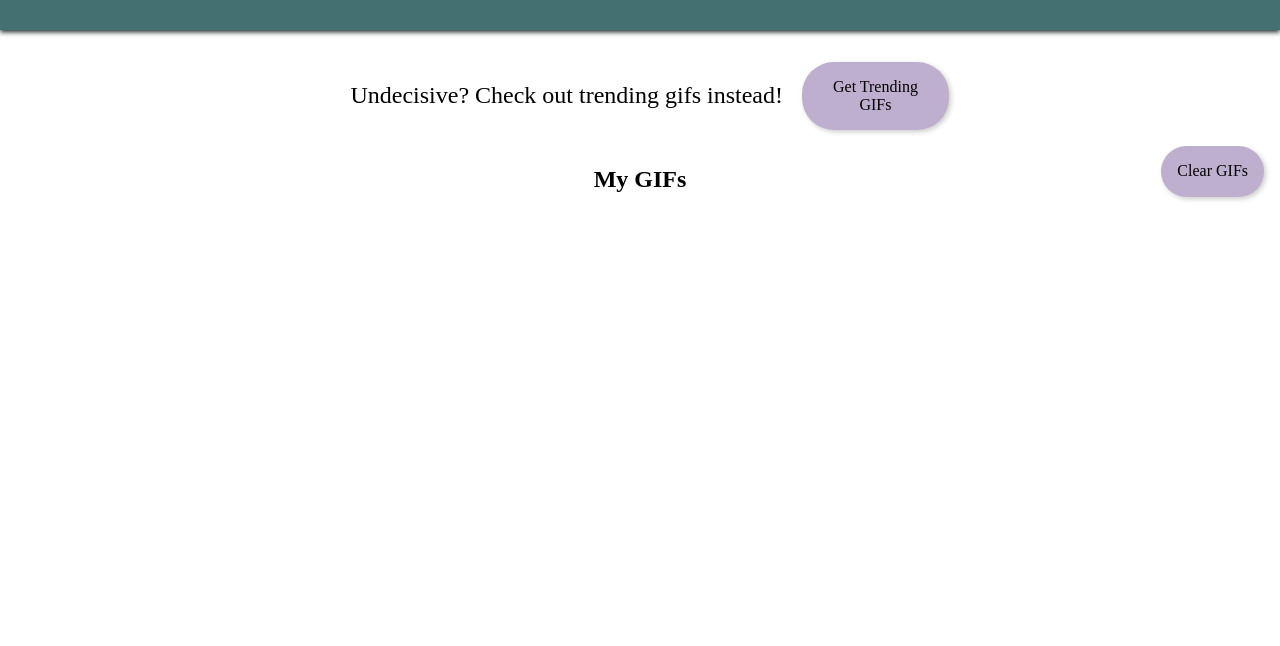
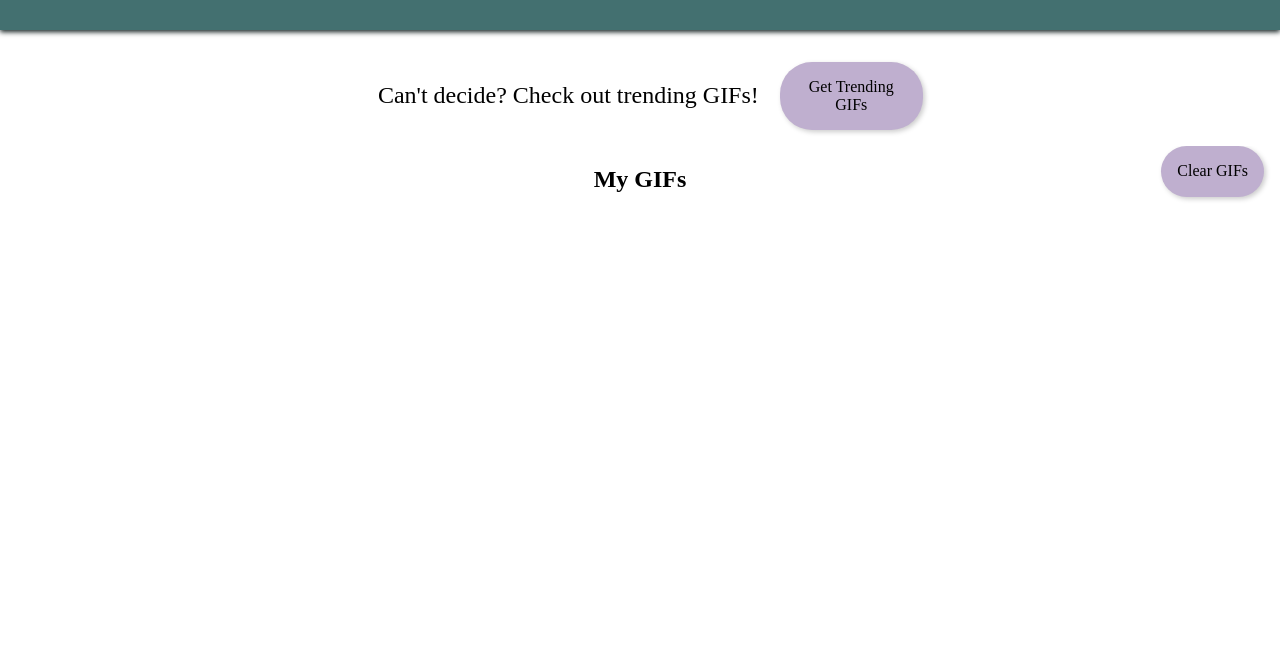
Before and after one commit to gferiancek/giphy-party, a plain HTML site: page index.html in a window 1280 px wide. Shown: the part 90-736 px from the top of the page. Drawn offline with nearby package versions, Linux system fonts and the light colour scheme.

Commit message:
Small typo fix

```diff
--- a/index.html
+++ b/index.html
@@ -38,7 +38,7 @@
       <!-- Trending -->
       <div class="trending">
         <p class="trending__description">
-          Undecisive? Check out trending gifs instead!
+          Can't decide? Check out trending GIFs!
         </p>
         <button class="trending__submit-btn">Get Trending GIFs</button>
       </div>
```
